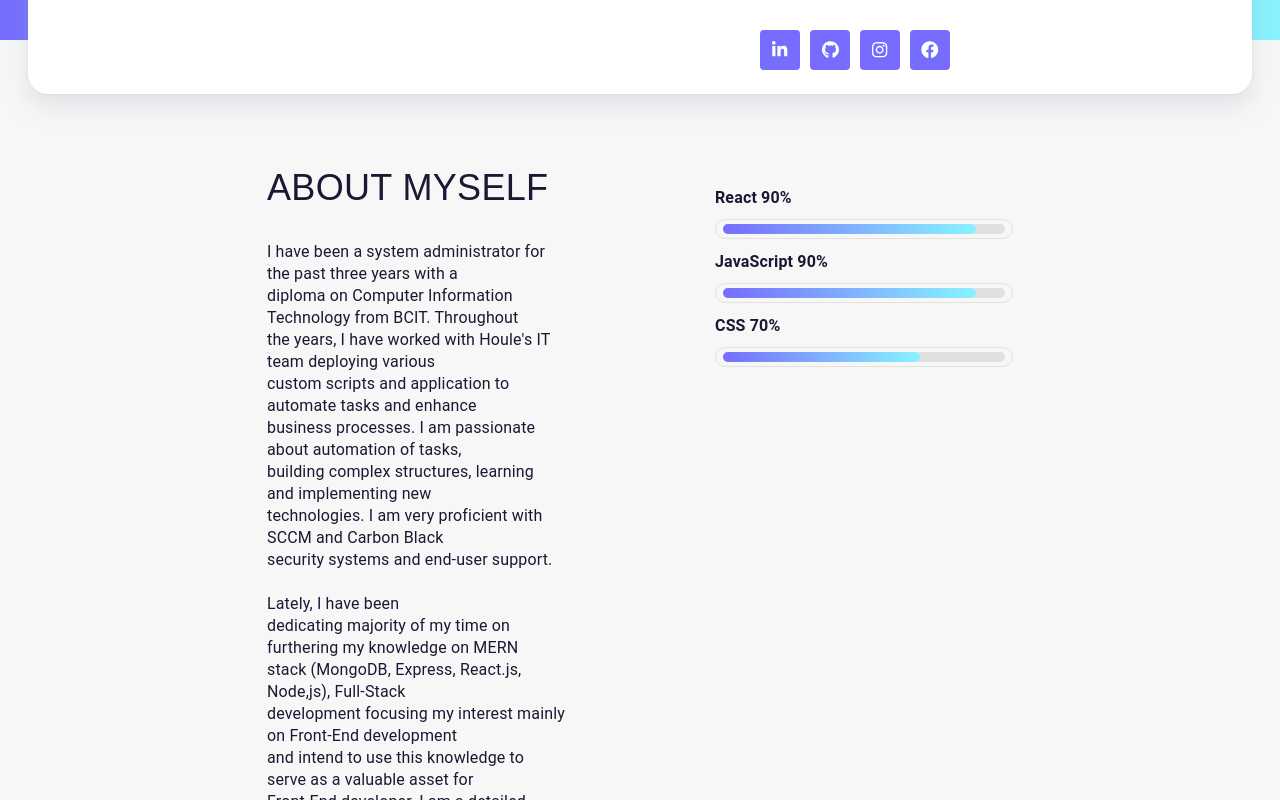
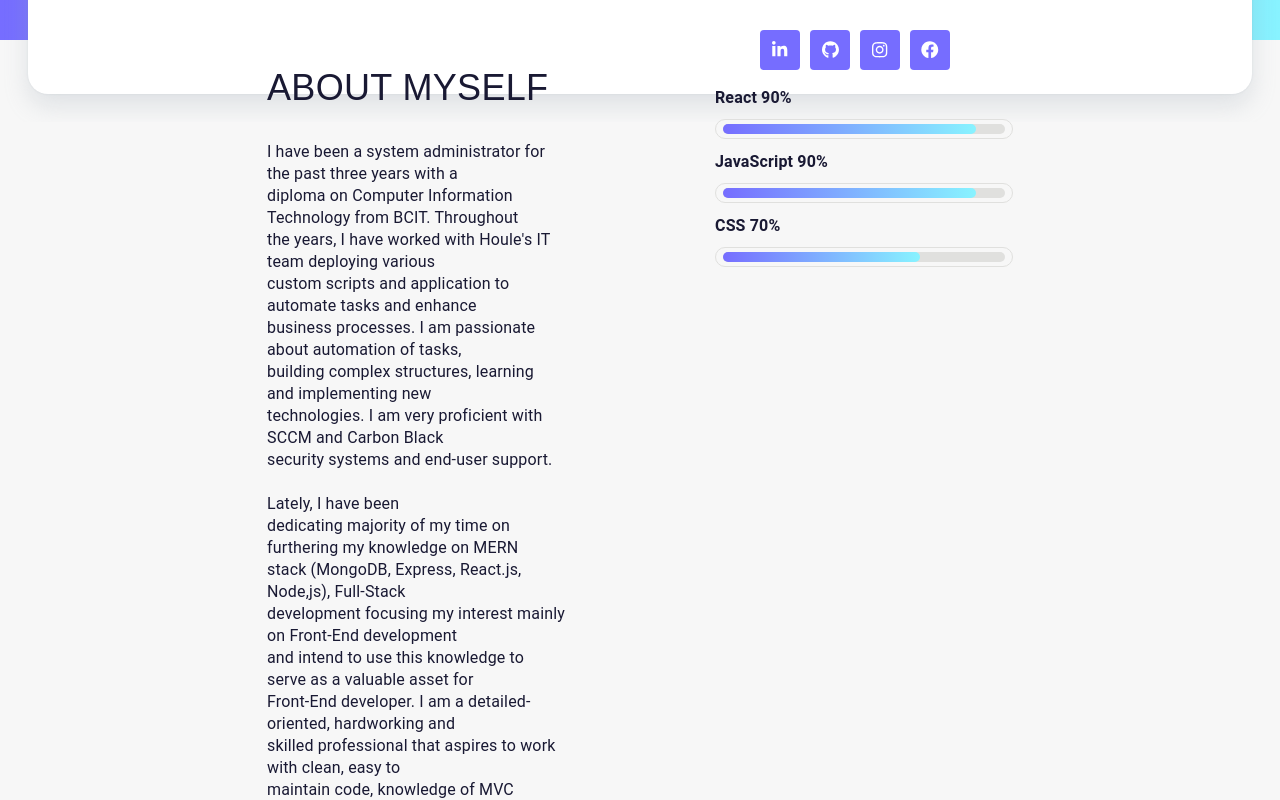
Before and after one commit to ViktorSheverdin/V2, a React (Create React App) app: page / in a window 1280 px wide. Shown: the part 720-1520 px from the top of the page. Built offline with nearby package versions, Linux system fonts and the light colour scheme.

Commit message:
removed margin

```diff
--- a/src/Skills/index.tsx
+++ b/src/Skills/index.tsx
@@ -16,7 +16,6 @@ const Skills = () => {
         alignItems: 'center',
         backgroundColor: 'primary.200',
         height: '90vh',
-        marginTop: '10rem',
       }}
     >
       <Grid container sx={{ width: '70%' }} columnSpacing={'15rem'}>
--- a/src/layout/index.tsx
+++ b/src/layout/index.tsx
@@ -1,4 +1,4 @@
-import { Stack, Box } from '@mui/material';
+import { Stack } from '@mui/material';
 import Header from '../Header';
 import AboutMe from '../aboutMe';
 import Skills from '../Skills';
@@ -11,7 +11,6 @@ const Layout = () => {
         display: 'flex',
         justifyContent: 'center',
         backgroundColor: 'primary.200',
-        // alignItems: 'center',
       }}
     >
       <Header />
```
